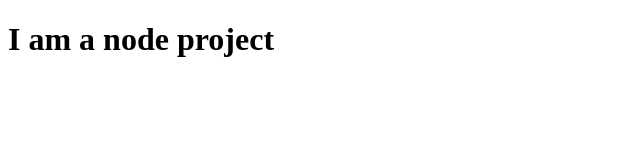
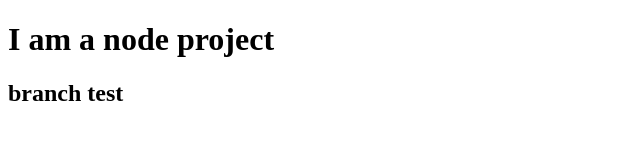
Before and after one commit to ms661/another-one, a website: page public/index.html in a window 1280 px wide. Shown: the whole page, without its empty margins (0-640 px from the left). Drawn offline with Linux system fonts and the light colour scheme.

Commit message:
Initial commit to branch newone

```diff
--- a/public/index.html
+++ b/public/index.html
@@ -9,6 +9,7 @@
 
 <body>
     <h1>I am a node project</h1>
+    <h2>branch test </h2>
 </body>
 
 </html>
```
